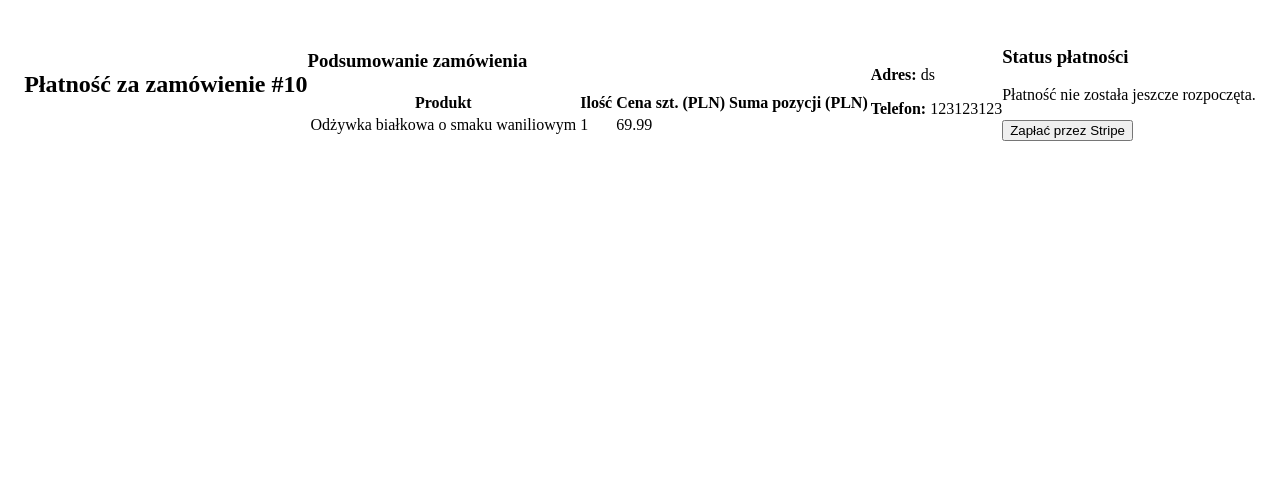
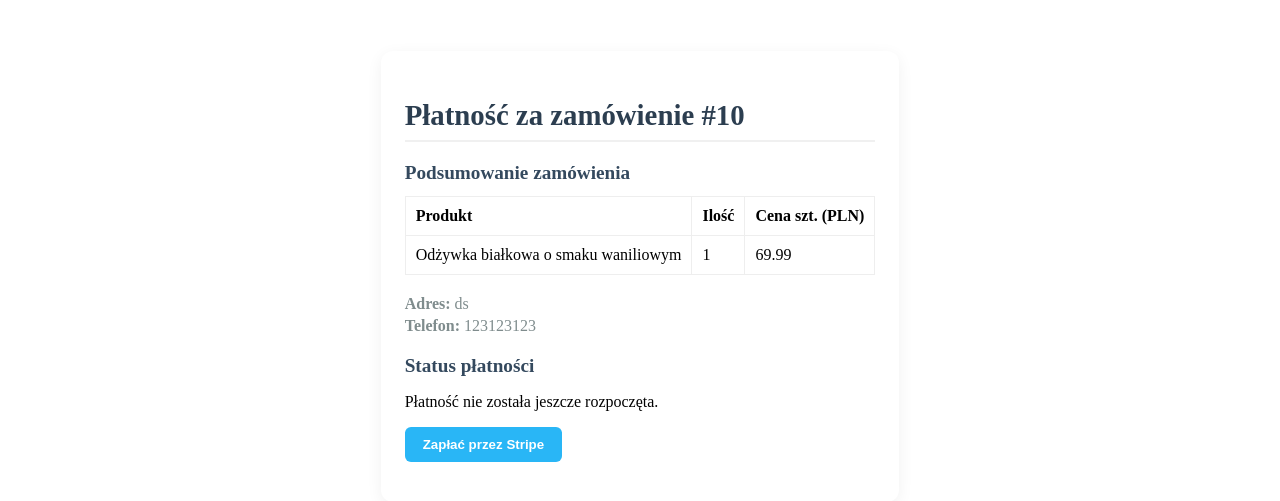
Before and after one commit to JaroDomcio/django-ecom, a Django app: page /cart-payment/ in a window 1280 px wide. Shown: the part 77-578 px from the top of the page. Run offline with Django 5.2, Linux system fonts and the light colour scheme; a user stored in the database is signed in; data comes from the database, SQL or seed files in the repository; both versions use the stored data as it was after the commit.

Commit message:
feat: add frontend for payment logic and cart clearing function

```diff
--- a/cart/cart.py
+++ b/cart/cart.py
@@ -45,6 +45,10 @@ class Cart():
             total_price += float(item['price']) * item['quantity']
         return total_price
 
+    def clear(self):
+        self.cart = {}
+        self.save()
+        return self
 
     def save(self):
         self.session.modified = True
--- a/cart/views.py
+++ b/cart/views.py
@@ -137,6 +137,8 @@ def stripe_webhook(request):
 
 
 def payment_success(request):
+    cart = Cart(request)
+    cart.clear()
     request.session.pop("current_order_id", None)
     return render(request, "payment_success.html")
 
--- /dev/null
+++ b/static/cart_payment.css
@@ -0,0 +1,57 @@
+.payment-box {
+    max-width: 800px;
+    margin: 40px auto;
+    padding: 24px;
+    background: #fff;
+    border-radius: 12px;
+    box-shadow: 0 4px 16px rgba(0,0,0,0.06);
+}
+
+.payment-box h2 {
+    margin-bottom: 20px;
+    font-size: 1.8rem;
+    color: #2c3e50;
+    border-bottom: 2px solid #f0f0f0;
+    padding-bottom: 8px;
+}
+
+.payment-box h3 {
+    margin-top: 20px;
+    margin-bottom: 12px;
+    font-size: 1.2rem;
+    color: #34495e;
+}
+
+.payment-box table {
+    width: 100%;
+    border-collapse: collapse;
+    margin-bottom: 20px;
+}
+
+.payment-box table th,
+.payment-box table td {
+    border: 1px solid #eee;
+    padding: 10px;
+    text-align: left;
+}
+
+.order-meta p {
+    margin: 4px 0;
+    color: #7f8c8d;
+}
+
+.pay-btn {
+    display: inline-block;
+    padding: 10px 18px;
+    background: #29b6f6;
+    color: #fff;
+    font-weight: 600;
+    border: none;
+    border-radius: 6px;
+    cursor: pointer;
+    transition: background 0.2s ease;
+}
+
+.pay-btn:hover {
+    background: #009dc4;
+}
--- a/templates/cart_payment.html
+++ b/templates/cart_payment.html
@@ -2,13 +2,13 @@
 {% load static %}
 
 {% block head %}
-{#    <link rel="stylesheet" href="{% static '' %}">#}
+    <link rel="stylesheet" href="{% static 'cart_payment.css' %}">
 {% endblock %}
 
 {% block content %}
+<div class="payment-box">
   <h2>Płatność za zamówienie #{{ order.id }}</h2>
 
-  <section>
   <h3>Podsumowanie zamówienia</h3>
   {% if order.items.all %}
   <table>
@@ -17,7 +17,6 @@
         <th>Produkt</th>
         <th>Ilość</th>
         <th>Cena szt. (PLN)</th>
-            <th>Suma pozycji (PLN)</th>
       </tr>
     </thead>
     <tbody>
@@ -33,33 +32,27 @@
   {% else %}
   <p>Brak pozycji w zamówieniu.</p>
   {% endif %}
-  </section>
 
-  <section style="margin-top: 1rem;">
+  <div class="order-meta">
     <p><strong>Adres:</strong> {{ order.address }}</p>
     <p><strong>Telefon:</strong> {{ order.phone }}</p>
-  </section>
+  </div>
 
-  <section style="margin-top: 1rem;">
   <h3>Status płatności</h3>
   {% if payment %}
     <p><strong>Status:</strong> {{ payment.get_status_display }}</p>
-      {% if payment.has_paid %}
-        <p>Płatność została dokonana {{ payment.paid_at }}</p>
-        <p>ID sesji Stripe: {{ payment.stripe_checkout_id }}</p>
-      {% else %}
-        <p>ID sesji Stripe: {{ payment.stripe_checkout_id }}</p>
+    {% if not payment.has_paid %}
     <form method="post">
       {% csrf_token %}
-          <button type="submit">Zapłać przez Stripe</button>
+      <button type="submit" class="pay-btn">Zapłać przez Stripe</button>
     </form>
     {% endif %}
   {% else %}
     <p>Płatność nie została jeszcze rozpoczęta.</p>
     <form method="post">
       {% csrf_token %}
-        <button type="submit">Zapłać przez Stripe</button>
+      <button type="submit" class="pay-btn">Zapłać przez Stripe</button>
     </form>
   {% endif %}
-  </section>
+</div>
 {% endblock %}
```
Also changed, not shown: static/checkout.css (added, +58 -0 lines), static/payment_success_cancel.css (added, +46 -0 lines), templates/checkout.html (+7 -1 lines), templates/payment_cancel.html (+14 -2 lines), templates/payment_success.html (+14 -1 lines), db.sqlite3. Lines whose indentation alone changed are shown as unchanged.
